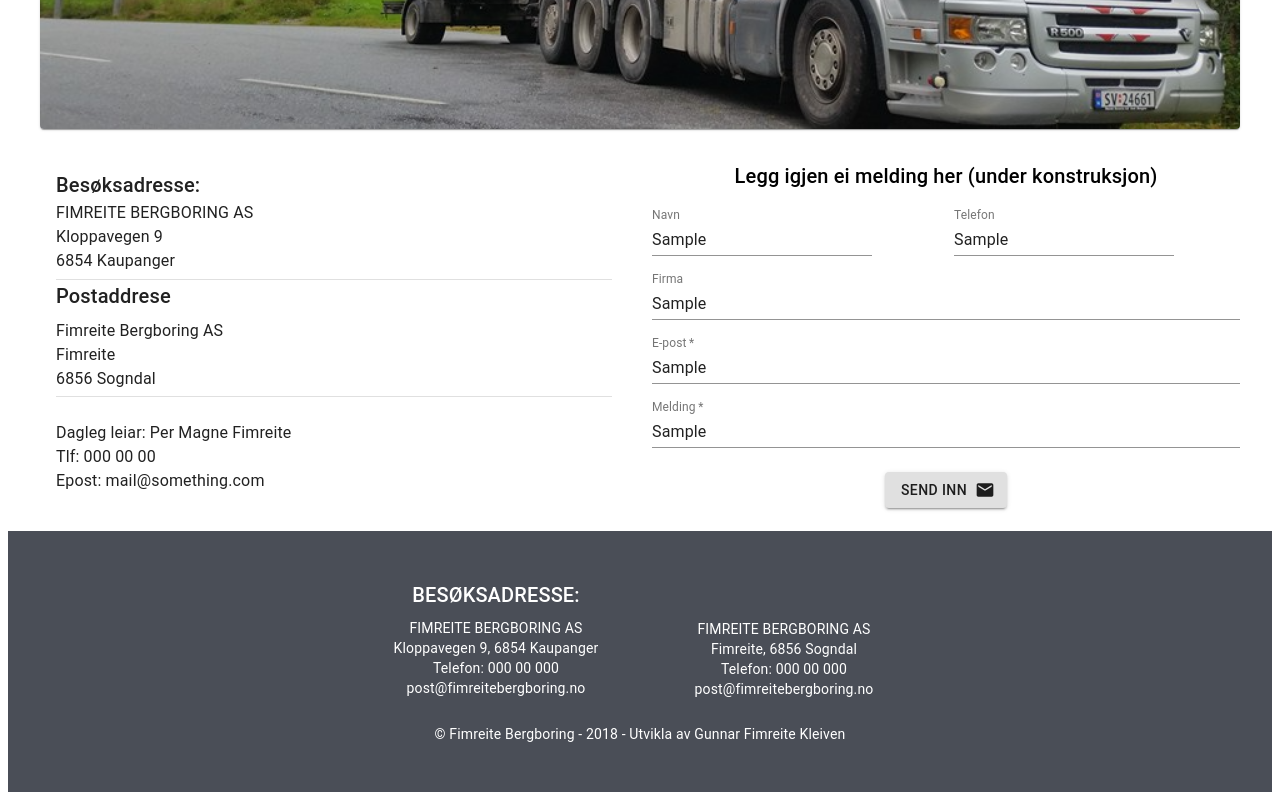
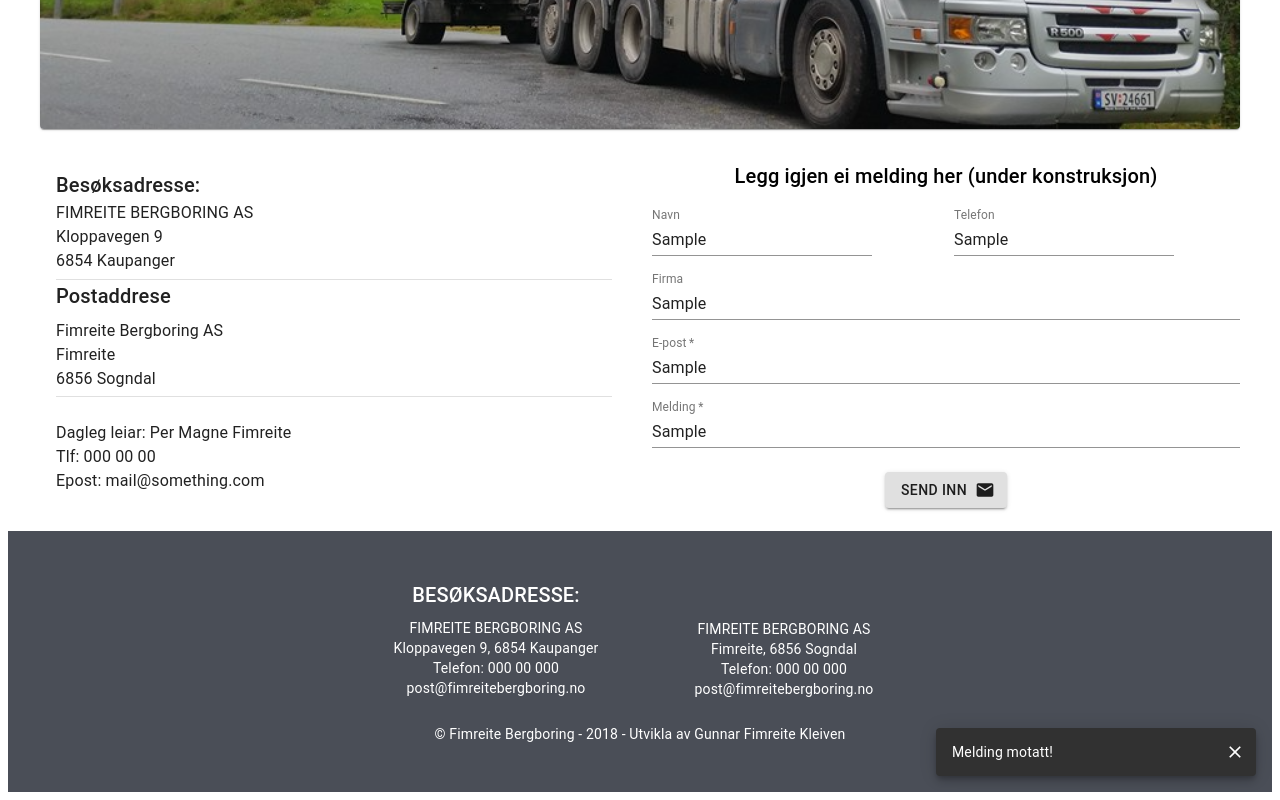
Before and after one commit to gunnarkleiven/FimreiteBergboring, a React (Create React App) app in the folder my-app/: page /contact in a window 1280 px wide. Both pictures are taken after typing "Sample", "Sample", "Sample", "Sample", "Sample" into the empty fields and a click on the button "SEND INN". Shown: the part 722-1522 px from the top of the page. Built offline with nearby package versions, Linux system fonts and the light colour scheme.

Commit message:
Snackbar on the contact page

```diff
--- a/my-app/public/index.html
+++ b/my-app/public/index.html
@@ -3,7 +3,7 @@
 
 <head>
   <meta charset="utf-8" />
-  <link rel="icon" href="%PUBLIC_URL%/favicon.ico" />
+  <link rel="icon" href="%PUBLIC_URL%/small-icon.ico" />
   <meta name="viewport" content="width=device-width, initial-scale=1" />
   <meta name="theme-color" content="#000000" />
   <meta name="description" content="Web site created using create-react-app" />
--- a/my-app/src/components/MessageForm.tsx
+++ b/my-app/src/components/MessageForm.tsx
@@ -5,7 +5,9 @@ import Grid from '@material-ui/core/Grid';
 import Typography from '@material-ui/core/Typography';
 import Button from '@material-ui/core/Button';
 import EmailIcon from '@material-ui/icons/Email';
-import { setegid } from 'process';
+import Snackbar from '@material-ui/core/Snackbar';
+import IconButton from '@material-ui/core/IconButton';
+import CloseIcon from '@material-ui/icons/Close';
 
 interface Props {
 
@@ -19,9 +21,18 @@ const useStyles = makeStyles((theme: Theme) =>
     }),
 );
 
+
+interface CompleteMessage {
+    nameInput: string;
+    phonenumberInput: string;
+    companyInput: string;
+    emailInput: string;
+    messageInput: string;
+}
+
+
 const MessageForm: React.FC<Props> = () => {
     const classes = useStyles();
-
     // States for the different forms
     const [name, setName] = useState<string>("");
     const [phonenumber, setPhonenumber] = useState<string>("");
@@ -29,13 +40,43 @@ const MessageForm: React.FC<Props> = () => {
     const [email, setEmail] = useState<string>("");
     const [message, setMessage] = useState<string>("");
 
+    const [completeMessage, setCompleteMessage] = useState<CompleteMessage>({
+        nameInput: "",
+        phonenumberInput: "",
+        companyInput: "",
+        emailInput: "",
+        messageInput: "",
+    });
+
+    const [openSnackbar, setOpenSnackbar] = useState<boolean>(false);
+
     const handleSubmit = () => {
-        console.log(
+        /* console.log(
             `Submitted\nNavn: ${name}, Telefon: ${phonenumber}
             Firma:: ${company}
             Epost: ${email}
             Message: ${message}`
-        );
+        ); */
+
+        console.log(completeMessage);
+
+        setOpenSnackbar(true);
+    }
+
+    const handleSnackbarClose = (event: React.SyntheticEvent | React.MouseEvent, reason?: string) => {
+        if (reason === 'clickaway') {
+            return;
+        }
+        setOpenSnackbar(false);
+    };
+
+    const handleChange = (e: React.ChangeEvent<HTMLTextAreaElement | HTMLInputElement>) => {
+        const newValue = e.target.value;
+        const category = e.target.id;
+
+        setCompleteMessage(prevState => {
+            return { ...prevState, [category]: newValue }
+        });
     }
 
     return (
@@ -48,32 +89,36 @@ const MessageForm: React.FC<Props> = () => {
                 </Grid>
                 <Grid item xs={12} sm={6}>
                     <TextField
-                        id="name-input"
+                        id="nameInput"
                         label="Navn"
-                        onChange={(e) => setName(e.target.value)}
+                        // onChange={(e) => setName(e.target.value)}
+                        onChange={handleChange}
                     />
                 </Grid>
                 <Grid item xs={12} sm={6}>
                     <TextField
-                        id="phonenumber-input"
+                        id="phonenumberInput"
                         label="Telefon"
-                        onChange={(e) => setPhonenumber(e.target.value)}
+                        // onChange={(e) => setPhonenumber(e.target.value)}
+                        onChange={handleChange}
                     />
                 </Grid>
                 <Grid item xs={12}>
                     <TextField
-                        id="company-input"
+                        id="companyInput"
                         label="Firma"
                         fullWidth
-                        onChange={(e) => setCompany(e.target.value)}
+                        // onChange={(e) => setCompany(e.target.value)}
+                        onChange={handleChange}
                     />
                 </Grid>
                 <Grid item xs={12}>
                     <TextField
                         required
-                        id="email-input"
+                        id="emailInput"
                         label="E-post"
-                        onChange={(e) => setEmail(e.target.value)}
+                        // onChange={(e) => setEmail(e.target.value)}
+                        onChange={handleChange}
                         fullWidth
                     />
                 </Grid>
@@ -81,11 +126,12 @@ const MessageForm: React.FC<Props> = () => {
                 <Grid item xs={12}>
                     <TextField
                         required
-                        id="message-input"
+                        id="messageInput"
                         label="Melding"
                         multiline
                         fullWidth
-                        onChange={(e) => setMessage(e.target.value)}
+                        // onChange={(e) => setMessage(e.target.value)}
+                        onChange={handleChange}
                     />
                 </Grid>
                 <Grid item>
@@ -101,6 +147,24 @@ const MessageForm: React.FC<Props> = () => {
 
                 </Grid>
             </Grid>
+
+            <Snackbar
+                anchorOrigin={{
+                    vertical: 'bottom',
+                    horizontal: 'right',
+                }}
+                open={openSnackbar}
+                autoHideDuration={5000}
+                onClose={handleSnackbarClose}
+                message="Melding motatt!"
+                action={
+                    <React.Fragment>
+                        <IconButton size="small" aria-label="close" color="inherit" onClick={handleSnackbarClose}>
+                            <CloseIcon fontSize="small" />
+                        </IconButton>
+                    </React.Fragment>
+                }
+            />
         </div >
     );
 }
--- a/my-app/src/pages/Contact.tsx
+++ b/my-app/src/pages/Contact.tsx
@@ -135,7 +135,6 @@ const Contact: React.FC<ContactProps> = () => {
 
                         <MessageForm />
                     </Grid>
-
                 </Grid>
 
             </Container>
```
Also changed, not shown: 1 other file (tests, documents, lock files or other folders).
